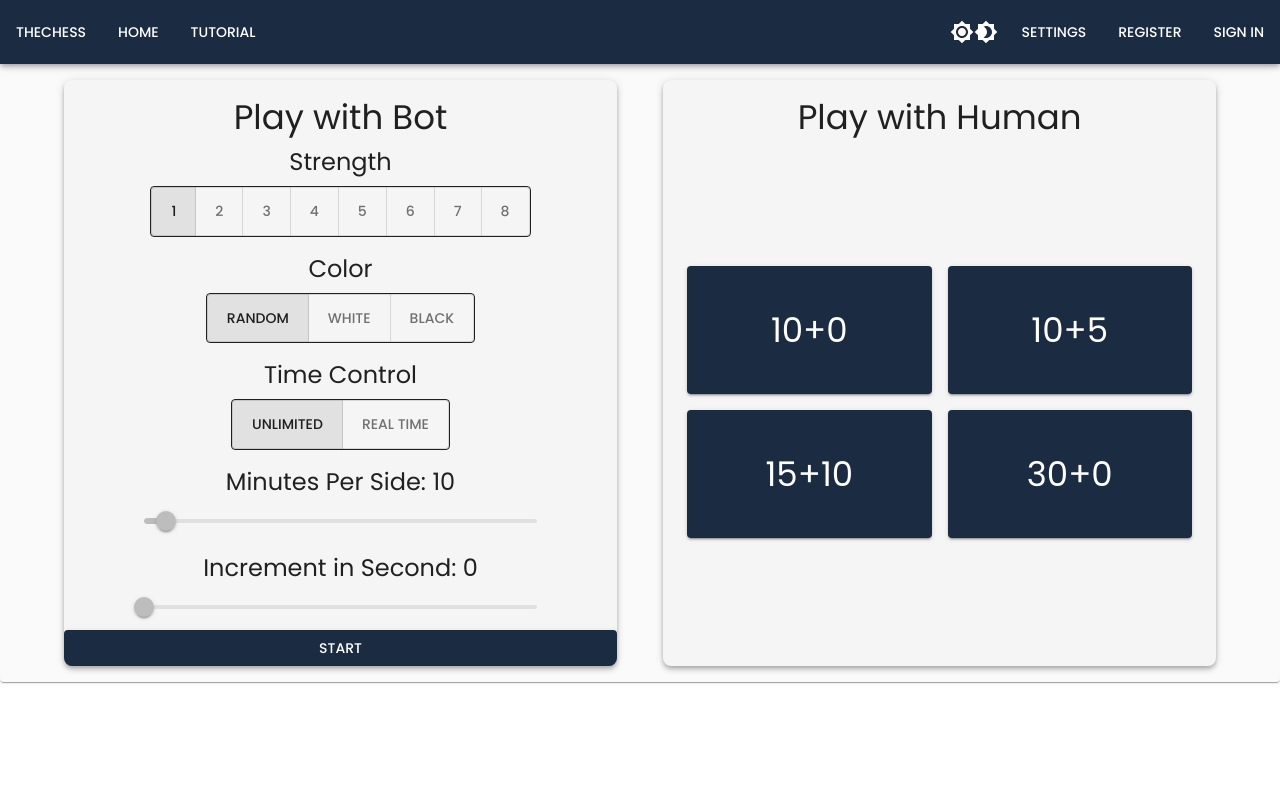
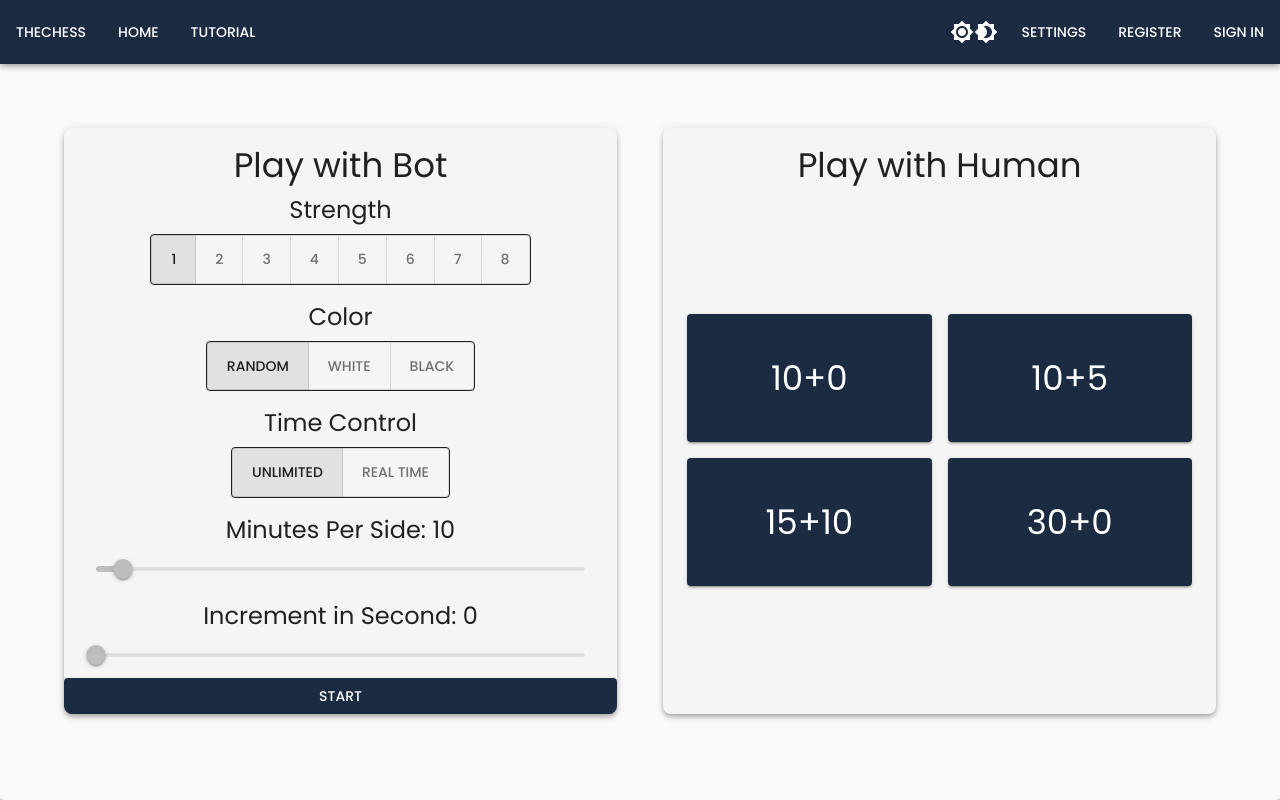
Before and after one commit to MarcelJulian/the-chess, a React (Create React App) app in the folder src/main/frontend/: page / in a window 1280 px wide. Built offline with nearby package versions, Linux system fonts and the light colour scheme.

Commit message:
fix: :poop: temp UI fi

```diff
--- a/src/main/frontend/src/pages/HomePage/BotCardContent.jsx
+++ b/src/main/frontend/src/pages/HomePage/BotCardContent.jsx
@@ -1,4 +1,4 @@
-import React from "react";
+import React, { useState, useEffect } from "react";
 
 import Box from "@mui/material/Box";
 import Slider from "@mui/material/Slider";
@@ -18,6 +18,23 @@ function BotCardContent() {
   const { timeControlMode, timeControlMinute, timeControlIncrement } =
     useSelector((state) => state.botForm);
 
+  const calculateBoardHeight = () => {
+    const screenHeight = document.documentElement.clientHeight;
+    const totalHeight = document.documentElement.scrollHeight;
+
+    return screenHeight < totalHeight;
+  };
+  const [isOverflow, setIsOverflow] = useState(calculateBoardHeight());
+
+  useEffect(() => {
+    function handleResize() {
+      setIsOverflow(calculateBoardHeight());
+    }
+
+    window.addEventListener("resize", handleResize);
+    return () => window.removeEventListener("resize", handleResize);
+  }, []);
+
   const dispatch = useDispatch();
   const handleBotTimeControlMinuteChange = (_, value) =>
     dispatch(setTimeControlMinute(value));
@@ -25,19 +42,21 @@ function BotCardContent() {
     dispatch(setTimeControlIncrement(value));
 
   return (
-    <Box display="flex" flexDirection="column" sx={{ paddingX: "4rem" }}>
+    <Box display="flex" flexDirection="column" sx={{ paddingX: "1rem" }}>
       {/* Box Strength Level AI */}
       <CardContentBox label="Strength">
-        <BotStrengthButtonGroup />
+        <BotStrengthButtonGroup size={isOverflow ? "small" : "medium"} />
       </CardContentBox>
+      <Box display="flex" flexDirection={isOverflow ? "row" : "column"}>
         {/* Box color */}
         <CardContentBox label="Color">
-        <BotColorButtonGroup />
+          <BotColorButtonGroup size={isOverflow ? "small" : "medium"} />
         </CardContentBox>
         {/* Box Time Control */}
         <CardContentBox label="Time Control">
-        <BotTimeControlButtonGroup />
+          <BotTimeControlButtonGroup size={isOverflow ? "small" : "medium"} />
         </CardContentBox>
+      </Box>
       {/* Box Minute Per Side */}
       <CardContentBox label={`Minutes Per Side: ${timeControlMinute}`}>
         <Slider
--- a/src/main/frontend/src/pages/HomePage/BotColorButtonGroup.jsx
+++ b/src/main/frontend/src/pages/HomePage/BotColorButtonGroup.jsx
@@ -9,7 +9,7 @@ import { setColor } from "store/reducers/botFormSlice";
 
 import { BotColorEnum } from "./LocalEnums";
 
-function BotColorButtonGroup() {
+function BotColorButtonGroup({ size }) {
   const botColor = useSelector((state) => state.botForm.color);
   const dispatch = useDispatch();
   const handleBotColorChange = (_, value) => dispatch(setColor(value));
@@ -27,6 +27,7 @@ function BotColorButtonGroup() {
           value={value}
           disableFocusRipple
           disableRipple
+          size={size}
         >
           <Typography variant="button" sx={{ paddingX: "0.5rem" }}>
             {value}
--- a/src/main/frontend/src/pages/HomePage/BotStrengthButtonGroup.jsx
+++ b/src/main/frontend/src/pages/HomePage/BotStrengthButtonGroup.jsx
@@ -7,7 +7,7 @@ import { useSelector, useDispatch } from "react-redux";
 
 import { setStrength } from "store/reducers/botFormSlice";
 
-function BotStrengthGroupButton() {
+function BotStrengthGroupButton({ size }) {
   const buttonValues = [1, 2, 3, 4, 5, 6, 7, 8];
 
   const botStrength = useSelector((state) => state.botForm.strength);
@@ -27,6 +27,7 @@ function BotStrengthGroupButton() {
           value={value}
           disableFocusRipple
           disableRipple
+          size={size}
         >
           <Typography variant="button" sx={{ paddingX: "0.5rem" }}>
             {value}
--- a/src/main/frontend/src/pages/HomePage/BotTimeControlButtonGroup.jsx
+++ b/src/main/frontend/src/pages/HomePage/BotTimeControlButtonGroup.jsx
@@ -9,7 +9,7 @@ import { setTimeControlMode } from "store/reducers/botFormSlice";
 
 import { BotTimeControlEnum } from "./LocalEnums";
 
-function BotTimeControlButtonGroup() {
+function BotTimeControlButtonGroup({ size }) {
   const botTimeControlMode = useSelector(
     (state) => state.botForm.timeControlMode
   );
@@ -23,6 +23,7 @@ function BotTimeControlButtonGroup() {
       exclusive
       onChange={handleBotTimeControlModeChange}
       sx={{ border: 1 }}
+      size={size}
     >
       {Object.values(BotTimeControlEnum).map(({ value, label }) => (
         <ToggleButton
--- a/src/main/frontend/src/pages/HomePage/index.jsx
+++ b/src/main/frontend/src/pages/HomePage/index.jsx
@@ -62,15 +62,29 @@ function HomePage() {
   }, [isSignedIn]);
 
   return (
-    <Box sx={{ marginTop: "1rem" }}>
-      <Container>
+    <Container
+      sx={{
+        height: "calc(100vh - 64px)"
+        // display: "flex",
+        // flexDirection: "column",
+        // justifyContent: "space-around"
+      }}
+    >
+      <Box
+        paddingTop="4rem"
+        // paddingBottom="auto"
+        display="flex"
+        justifyContent="space-between"
+      >
         {/* TODO: isSignedIn === false, show what? */}
-        <Box display="flex" justifyContent="space-between">
-          <BotCard />
-          <HumanCard />
-        </Box>
-      </Container>
-    </Box>
+        {/* {isSignedIn === false && <DefaultCard />} */}
+
+        {/* <Box display="flex" justifyContent="space-between"> */}
+        <BotCard />
+        <HumanCard />
+        {/* </Box> */}
+      </Box>
+    </Container>
   );
 }
 
@@ -126,7 +140,7 @@ function BotCard() {
   return (
     <Card
       sx={{
-        marginBottom: "1rem",
+        // marginBottom: "1rem",
         borderRadius: "16px",
         width: "48%",
         paddingTop: "1rem",
@@ -157,9 +171,39 @@ function HumanCard() {
   return (
     <Card
       sx={{
+        // marginBottom: "1rem",
+        borderRadius: "16px",
+        width: "48%",
+        paddingTop: "1rem",
+        backgroundColor
+      }}
+    >
+      <Box
+        display="flex"
+        flexDirection="column"
+        alignItems="center"
+        sx={{ height: "100%" }}
+      >
+        <CardTitle label="Play with Human" />
+        <Box display="flex" alignItems="center" sx={{ height: "100%" }}>
+          <HumanCardContent />
+        </Box>
+      </Box>
+    </Card>
+  );
+}
+
+function DefaultCard() {
+  const theme = useTheme();
+  // Warna box play with human & bot
+  const backgroundColor = theme.palette.neutral.main;
+
+  return (
+    <Card
+      sx={{
         marginBottom: "1rem",
         borderRadius: "16px",
-        width: "48%",
+        width: "50%",
         backgroundColor
       }}
     >
@@ -169,10 +213,7 @@ function HumanCard() {
         alignItems="center"
         sx={{ height: "100%", paddingTop: "1rem" }}
       >
-        <CardTitle label="Play with Human" />
-        <Box display="flex" alignItems="center" sx={{ height: "100%" }}>
-          <HumanCardContent />
-        </Box>
+        Please sign in with your lichess account to continue.
       </Box>
     </Card>
   );
```
Lines whose indentation alone changed are shown as unchanged.
